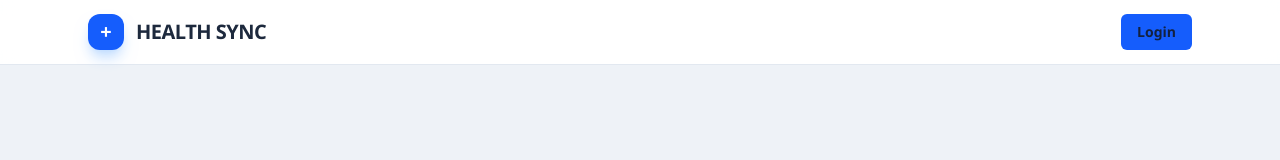
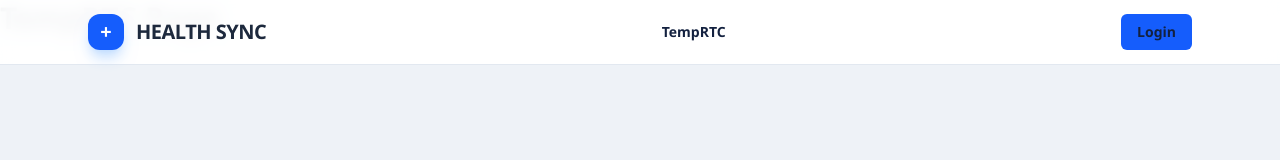
Before and after one commit to okkk2010/health-care-react, a React (Vite) app: page /TempRTC in a window 1280 px wide. Before the commit this address had no page. Shown: the top 160 px of the page. Built offline with nearby package versions, Linux system fonts and the light colour scheme.

Commit message:
feat : 임시 RTC 페이지

```diff
--- a/src/App.jsx
+++ b/src/App.jsx
@@ -13,6 +13,7 @@ import MyAppointment from './pages/patient/MyAppointment'
 import Appointment from './pages/Appointment'
 import CurrentAppointment from './pages/doctor/CurrentAppointment'
 import CheckAppointment from './pages/doctor/CheckAppointment'
+import TempRTC from './pages/TempRTC'
 import './App.css'
 
 function App() {
@@ -24,6 +25,9 @@ function App() {
       <NavBar isLogin={isLogin} />
       <Routes>
         <Route path='/' element={<Home />} />
+
+        {/* 임시 라우트 */}
+        <Route path='/TempRTC' element={<TempRTC />} />
 
         {/* 공통 라우트 */}
         <Route path='/Login' element={<Login setIsLogin={setIsLogin} />} />
--- a/src/components/NavBar.jsx
+++ b/src/components/NavBar.jsx
@@ -24,6 +24,10 @@ const NavBar = ({ isLogin }) => {
                         +
                     </span>
                     <span className='text-xl font-extrabold tracking-tight text-slate-800'>HEALTH SYNC</span>
+                </Link>
+
+                <Link to='/TempRTC' className='rounded-md px-4 py-2 text-sm font-semibold text-slate-700 transition hover:bg-slate-100 focus-visible:outline-none focus-visible:ring-2 focus-visible:ring-slate-300'>
+                    TempRTC
                 </Link>
 
                 {
--- /dev/null
+++ b/src/pages/TempRTC.jsx
@@ -0,0 +1,10 @@
+
+const TempRTC = () => {
+    return (
+        <div>
+            <h1 className='text-3xl font-bold'>TempRTC Page</h1>
+        </div>
+    )
+}
+
+export default TempRTC;
```
